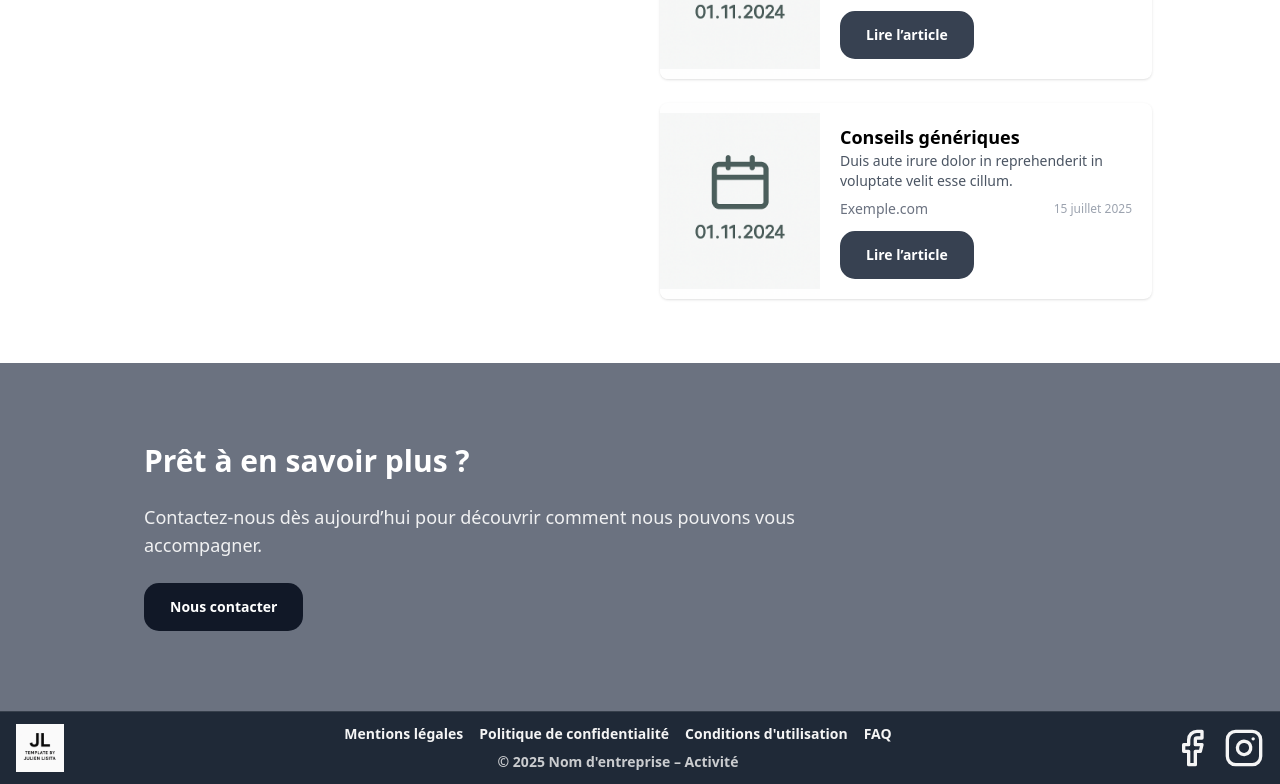
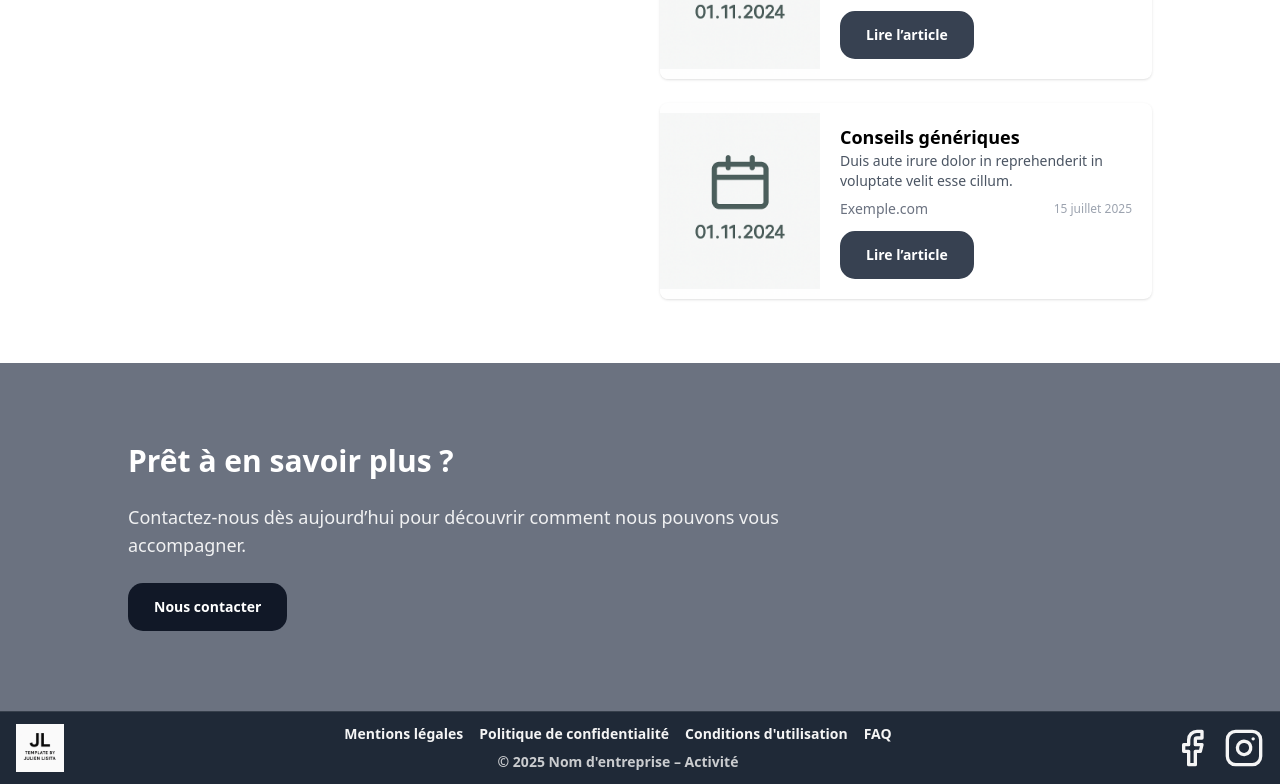
Before and after one commit to julienlisita/nextjs-ts-tailwind-template, a Next.js app: page / in a window 1280 px wide. Shown: the part 3235-4019 px from the top of the page. Built offline with nearby package versions, Linux system fonts and the light colour scheme.

Commit message:
fix(cta): adjust horizontal padding for better layout balance

```diff
--- a/src/components/ui/Cta.tsx
+++ b/src/components/ui/Cta.tsx
@@ -51,7 +51,7 @@ export default function Cta({
 
   return (
     <section className="cta-section">
-      <div className={clsx('container mx-auto px-4 space-y-6', alignText)}>
+      <div className={clsx('space-y-6', alignText)}>
         <h2 className="cta-title">{title}</h2>
         <p className={descriptionAlign}>{description}</p>
 
```
